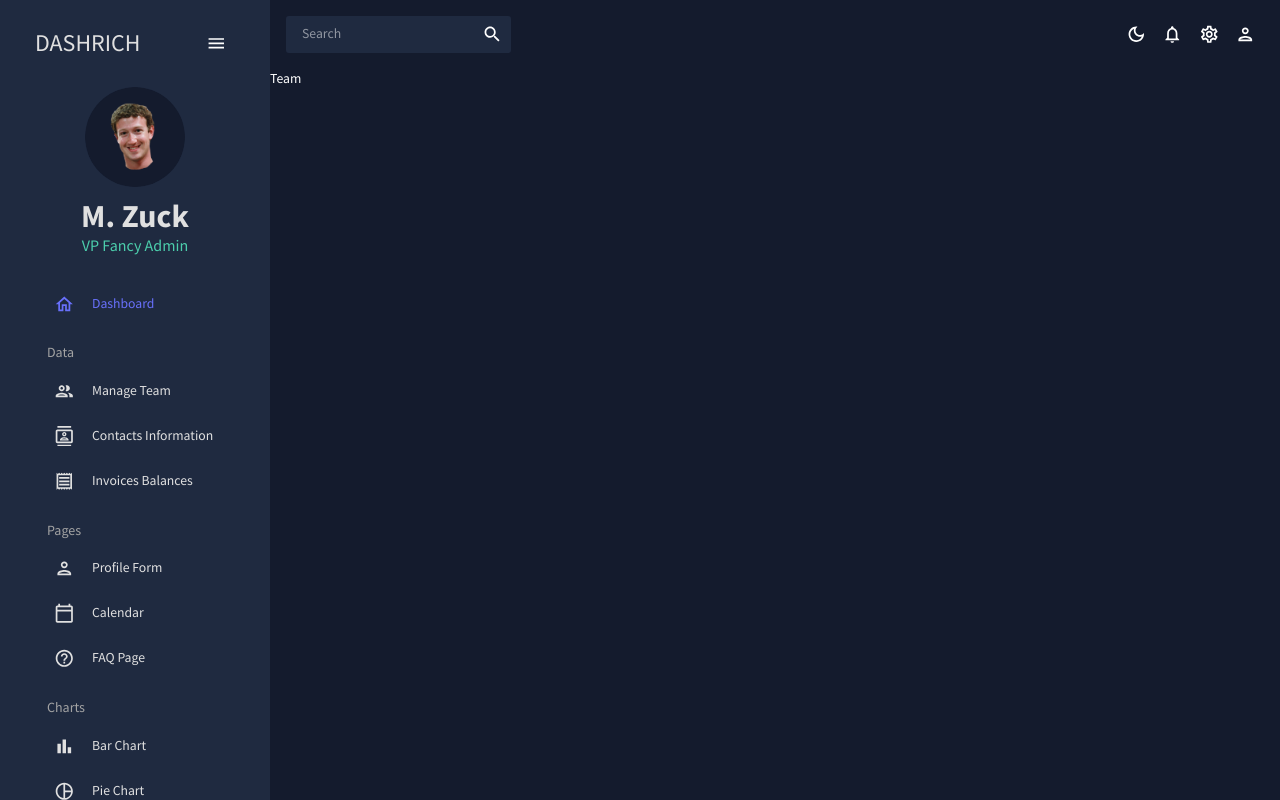
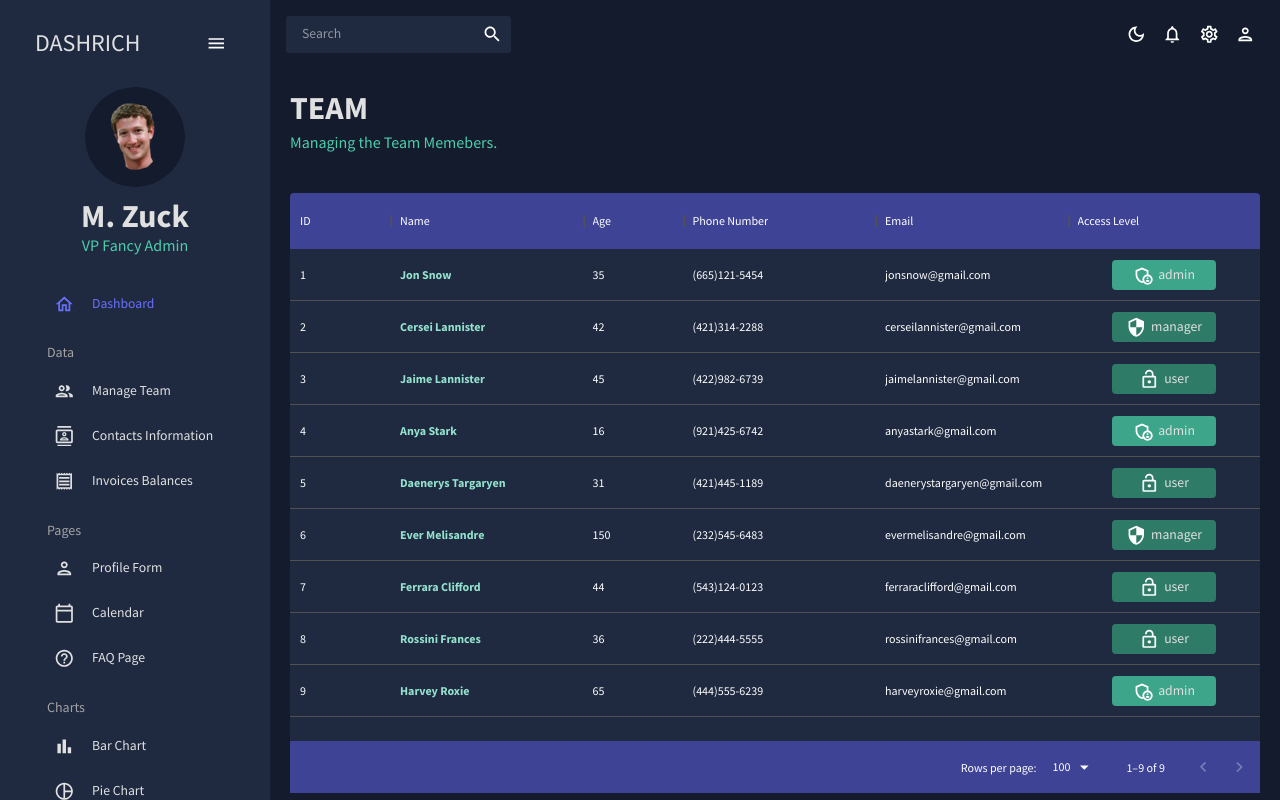
Before and after one commit to pranjalshikhar/dashboard-react, a React (Create React App) app: page /team in a window 1280 px wide. Built offline with nearby package versions, Linux system fonts and the light colour scheme.

Commit message:
Team 🏢 Page Created

```diff
--- /dev/null
+++ b/src/components/Header.jsx
@@ -0,0 +1,25 @@
+import { Typography, Box, useTheme } from "@mui/material";
+import { tokens } from "../themes";
+
+const Header = ({ title, description }) => {
+  const theme = useTheme();
+  const colors = tokens(theme.palette.mode);
+
+  return (
+    <Box mb="30px">
+      <Typography
+        variant="h2"
+        color={colors.grey[100]}
+        fontWeight="bold"
+        sx={{ mb: "5px" }}
+      >
+        {title}
+      </Typography>
+      <Typography variant="h5" color={colors.greenAccent[500]}>
+        {description}
+      </Typography>
+    </Box>
+  );
+};
+
+export default Header;
--- a/src/scenes/dashboard/Dashboard.jsx
+++ b/src/scenes/dashboard/Dashboard.jsx
@@ -1,7 +1,15 @@
+import { Box } from "@mui/material";
 import React from "react";
+import Header from "../../components/Header";
 
 const Dashboard = () => {
-  return <div>Dashboard</div>;
+  return (
+    <Box m="20px">
+      <Box display="flex" justifyContent="space-between" alignItems="center">
+        <Header title="DASHBOARD" description="Welcome to your Dashboard." />
+      </Box>
+    </Box>
+  );
 };
 
 export default Dashboard;
--- a/src/scenes/team/Team.jsx
+++ b/src/scenes/team/Team.jsx
@@ -1,7 +1,107 @@
-import React from "react";
+import { Box, Typography, useTheme } from "@mui/material";
+import { DataGrid } from "@mui/x-data-grid";
+import { tokens } from "../../themes";
+import { mockDataTeam } from "../../data/mockData";
+import AdminPanelSettingsOutlinedIcon from "@mui/icons-material/AdminPanelSettingsOutlined";
+import LockOpenOutlinedIcon from "@mui/icons-material/LockOpenOutlined";
+import SecurityOutlinedIcon from "@mui/icons-material/SecurityOutlined";
+import Header from "../../components/Header";
 
 const Team = () => {
-  return <div>Team</div>;
+  const theme = useTheme();
+  const colors = tokens(theme.palette.mode);
+  const columns = [
+    { field: "id", headerName: "ID" },
+    {
+      field: "name",
+      headerName: "Name",
+      flex: 1,
+      cellClassName: "name-column--cell",
+    },
+    {
+      field: "age",
+      headerName: "Age",
+      type: "number",
+      headerAlign: "left",
+      align: "left",
+    },
+    {
+      field: "phone",
+      headerName: "Phone Number",
+      flex: 1,
+    },
+    {
+      field: "email",
+      headerName: "Email",
+      flex: 1,
+    },
+    {
+      field: "accessLevel",
+      headerName: "Access Level",
+      flex: 1,
+      renderCell: ({ row: { access } }) => {
+        return (
+          <Box
+            width="60%"
+            m="0 auto"
+            p="5px"
+            display="flex"
+            justifyContent="center"
+            backgroundColor={
+              access === "admin"
+                ? colors.greenAccent[600]
+                : access === "manager"
+                ? colors.greenAccent[700]
+                : colors.greenAccent[700]
+            }
+            borderRadius="4px"
+          >
+            {access === "admin" && <AdminPanelSettingsOutlinedIcon />}
+            {access === "manager" && <SecurityOutlinedIcon />}
+            {access === "user" && <LockOpenOutlinedIcon />}
+            <Typography color={colors.grey[100]} sx={{ ml: "5px" }}>
+              {access}
+            </Typography>
+          </Box>
+        );
+      },
+    },
+  ];
+
+  return (
+    <Box m="20px">
+      <Header title="TEAM" description="Managing the Team Memebers." />
+      <Box
+        m="40px 0 0 0"
+        height="75vh"
+        sx={{
+          "& .MuiDataGrid-root": {
+            border: "none",
+          },
+          "& .MuiDataGrid-cell": {
+            borderBottom: "none",
+          },
+          "& .name-column--cell": {
+            color: colors.greenAccent[300],
+            fontWeight: "bold",
+          },
+          "& .MuiDataGrid-columnHeaders": {
+            backgroundColor: colors.blueAccent[700],
+            borderBottom: "none",
+          },
+          "& .MuiDataGrid-virtualScroller": {
+            backgroundColor: colors.primary[400],
+          },
+          "& .MuiDataGrid-footerContainer": {
+            borderTop: "none",
+            backgroundColor: colors.blueAccent[700],
+          },
+        }}
+      >
+        <DataGrid rows={mockDataTeam} columns={columns} />
+      </Box>
+    </Box>
+  );
 };
 
 export default Team;
```
